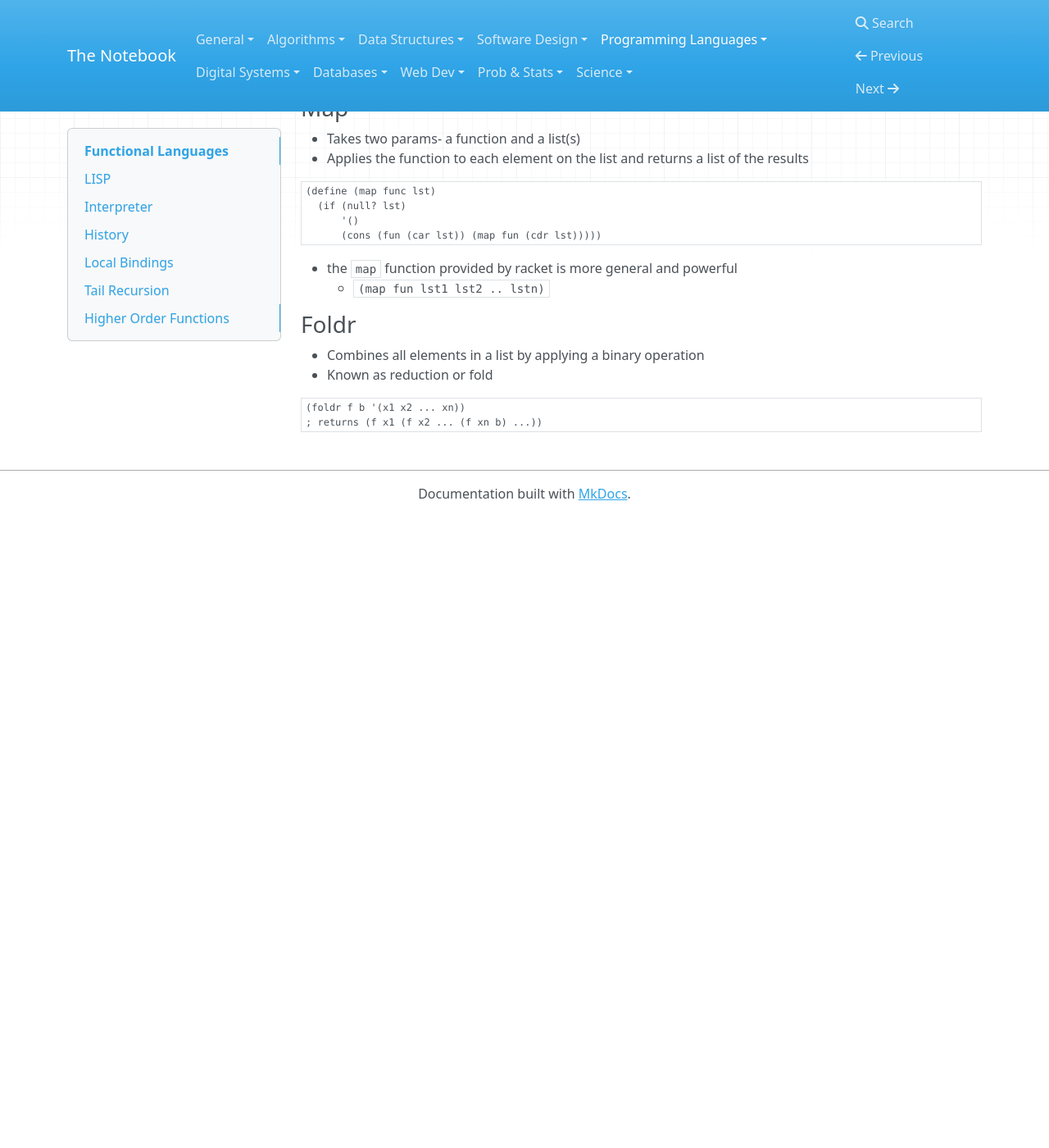
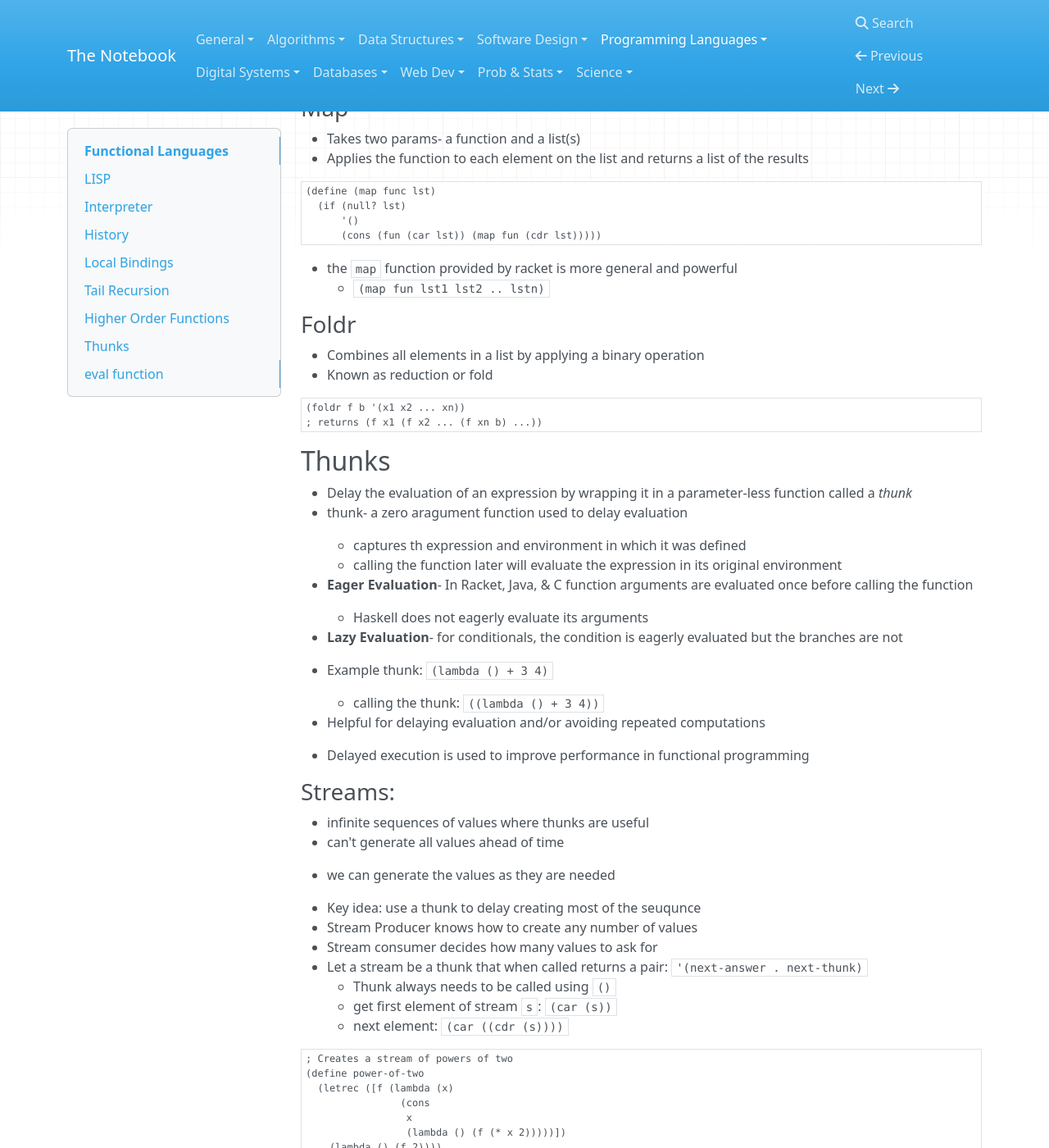
Before and after one commit to meyerv11045/notes, an MkDocs documentation site: the page built from notes/prog_langs/ch15.md, in a window 1280 px wide and 1400 px high, scrolled down 5822 px. Shown: the whole window at 82% size. Built offline with MkDocs 1.6.1, drawn with Linux system fonts in a browser that asks for light colours; nearby versions of some CDN libraries; formulas are drawn with MathJax 3; before the commit the page ends 6452 px from its top, so only the background shows below that; some of the changed text lies outside the part shown.

Commit message:
PL notes

````diff
--- a/mkdocs.yml
+++ b/mkdocs.yml
@@ -3,8 +3,7 @@ site_url: https://meyerv11045.github.com/notes
 docs_dir: notes
 
 extra_javascript:
-    - http://cdn.mathjax.org/mathjax/latest/MathJax.js?config=TeX-AMS-MML_HTMLorMML
-    # - https://cdnjs.cloudflare.com/ajax/libs/mathjax/2.7.0/MathJax.js?config=TeX-AMS-MML_HTMLorMML
+    - https://cdnjs.cloudflare.com/ajax/libs/mathjax/2.7.0/MathJax.js?config=TeX-AMS-MML_HTMLorMML
 
 markdown_extensions:
     - mdx_math:
@@ -75,6 +74,7 @@ nav:
     - 'Ch. 2 History': 'prog_langs/ch2.md'
     - 'Ch. 3 Syntax & Semantics': 'prog_langs/ch3.md'
     - 'Ch. 5 Names, Bindings, & Scope': 'prog_langs/ch5.md'
+    - 'Ch. 6 Data Types': 'prog_langs/ch6.md'
     - 'Ch. 15 Functional Languages: Racket': 'prog_langs/ch15.md'
   - Digital Systems:
     - 'Assembly': 'dig_sys/ch6-assembly.md'
--- a/notes/prog_langs/ch15.md
+++ b/notes/prog_langs/ch15.md
@@ -279,3 +279,76 @@
 (foldr f b '(x1 x2 ... xn))
 ; returns (f x1 (f x2 ... (f xn b) ...))
 ```
+
+
+
+## Thunks
+
+- Delay the evaluation of an expression by wrapping it in a parameter-less function called a *thunk*
+- thunk- a zero aragument function used to delay evaluation
+    - captures th expression and environment in which it was defined
+    - calling the function later will evaluate the expression in its original environment
+
+- **Eager Evaluation**- In Racket, Java, & C function arguments are evaluated once before calling the function
+    - Haskell does not eagerly evaluate its arguments
+
+- **Lazy Evaluation**- for conditionals, the condition is eagerly evaluated but the branches are not
+- Example thunk: `(lambda () + 3 4)`
+    - calling the thunk: `((lambda () + 3 4))`
+
+- Helpful for delaying evaluation and/or avoiding repeated computations
+- Delayed execution is used to improve performance in functional programming
+
+
+
+### Streams:
+
+- infinite sequences of values where thunks  are useful
+- can't generate all values ahead of time
+
+- we can generate the values as they are needed
+- Key idea: use a thunk to delay creating most of the seuqunce
+- Stream Producer knows how to create any number of values
+- Stream consumer decides how many values to ask for
+- Let a stream be a thunk that when called returns a pair: `'(next-answer . next-thunk)`
+    - Thunk always needs to be called using `()`
+    - get first element of stream `s`: `(car (s))`
+    - next element: `(car ((cdr (s))))`
+
+``` scheme
+; Creates a stream of powers of two
+(define power-of-two
+  (letrec ([f (lambda (x)
+                (cons
+                 x
+                 (lambda () (f (* x 2)))))])
+  	(lambda () (f 2))))
+
+(car (powers-of-two)) ; -> 2
+(car ((cdr (powers-of-two)))) ; -> 4
+
+; Function that takes a stream and int n and returns nth val of stream
+(define (stream-nth s n)
+  (let ([pr (s)])
+    (if (zero? n)
+        (car pr)
+        (stream-nth (cdr pr) (- n 1)))))
+
+(stream-nth powers-of-two 2)
+```
+
+## eval function
+
+- used in the REPL tp evalauate an expression
+- the interpreter is a user available function `eval`
+- allows you to write functions that build code
+
+``` scheme
+; lst is a list of numbers to be added
+(define (adder lst)
+  (cond
+   [(null? lst) 0]
+   [else (eval (cons '+ lst))]))
+; (cons '+ lst) creates list '(+ 1 2 3)
+; which is then passed to eval where the list is treated as a function call (eval (+ 1 2 3))
+```
````
Also changed, not shown: notes/algorithms/greedy.md (+28 -0 lines), notes/prog_langs/ch6.md (added, +30 -0 lines).
